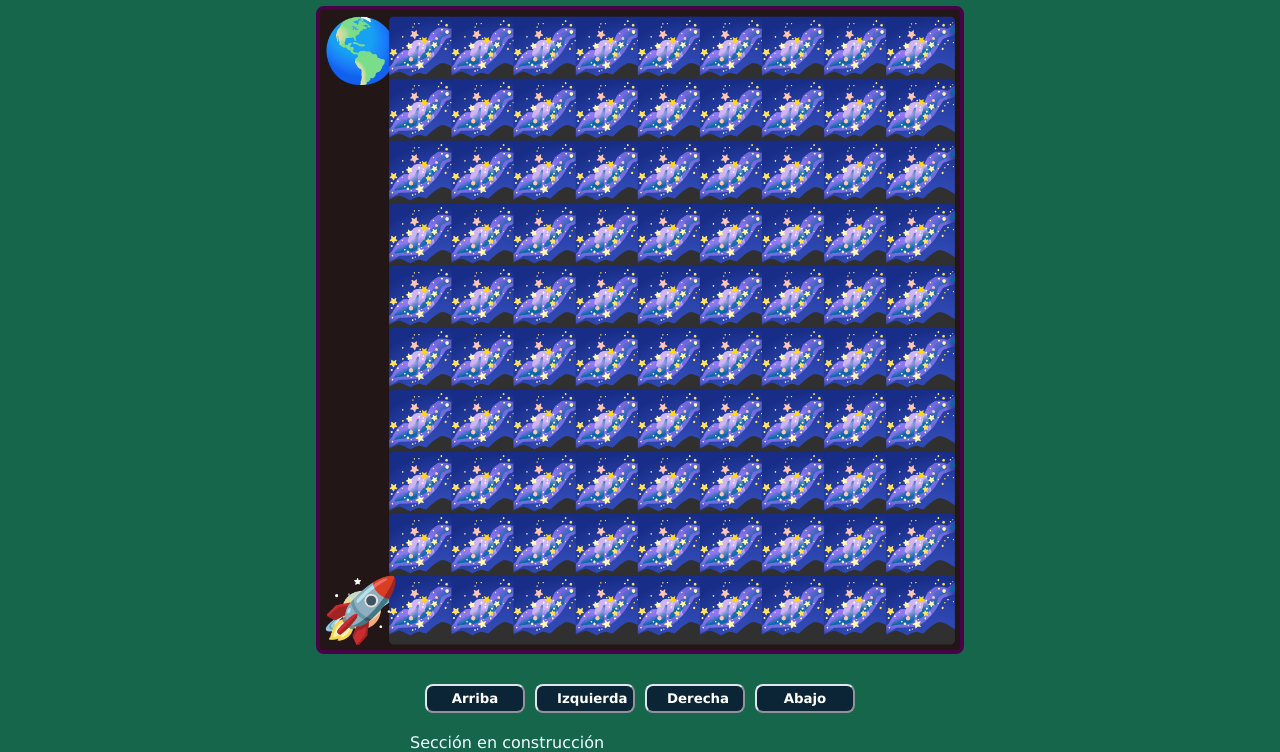
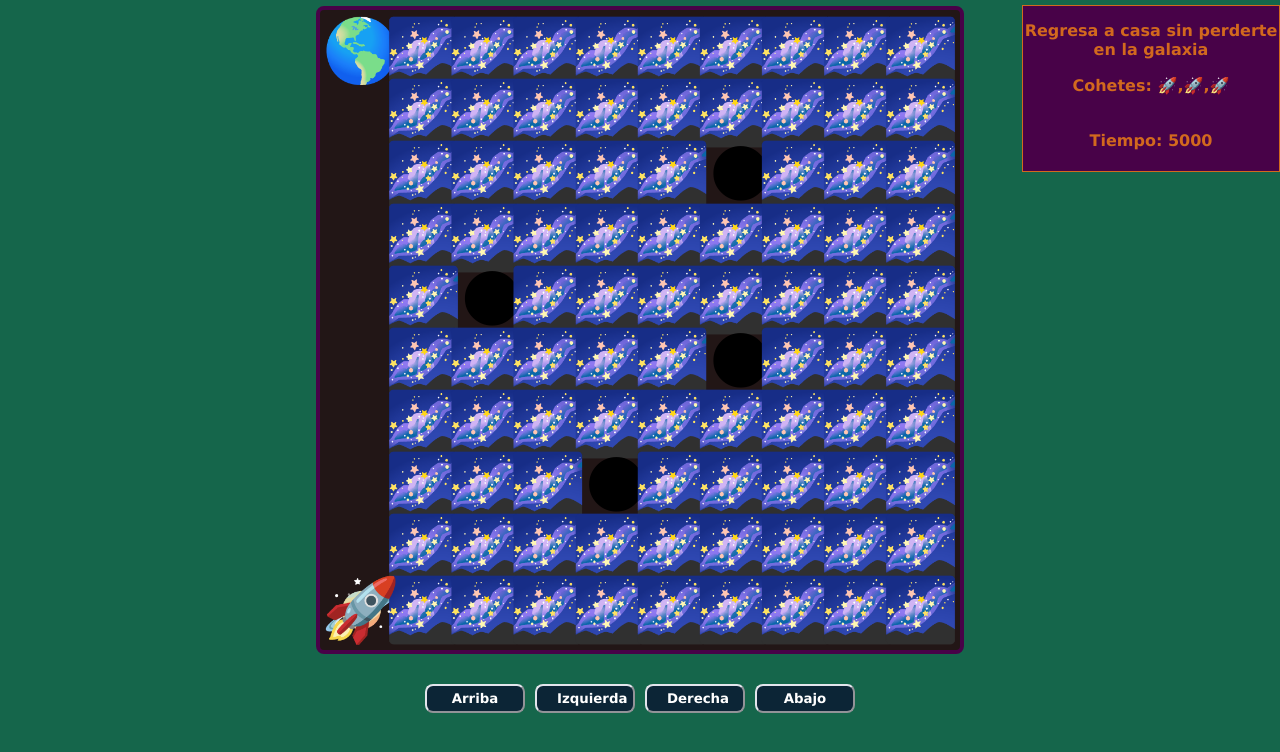
Before and after one commit to ElioDiez/Curso-Videojuego-en-JavaScript, a plain HTML site: page index.html in a window 1280 px wide. Shown: the part 75-827 px from the top of the page. After the commit the page ends 800 px from the top, so only its background shows below. Drawn offline with Linux system fonts and the light colour scheme.

Commit message:
Comienza la personalización con audio, marcador y nuevos niveles

```diff
--- a/game.js
+++ b/game.js
@@ -4,10 +4,18 @@ const btnup = document.querySelector('#up');
 const btnleft = document.querySelector('#left');
 const btndown = document.querySelector('#down');
 const btnright = document.querySelector('#right');
+const spanLives = document.querySelector('#lives');
+const spanTime = document.querySelector('#time');
+
 
 let canvasSize;
 let elementSize;
 let level = 0;
+let lives=3;
+
+let timeInterval;
+let timeStart;
+let timePlayer;
 
 const playerPosition = {
   x:undefined,
@@ -49,10 +57,16 @@ function startGame() {
     gameWin();
     return
   }
+  if (!timeStart) {
+    timeStart = Date.now();
+    timeInterval = setInterval(showTime, 100);
+  }
 
   const mapRows = map.trim().split('\n');
   const mapColums = mapRows.map(row => row.trim().split(''));
  // console.log(map,mapRows,mapColums);
+
+ showLives();
 
  obstaclePositions =[];
  game.clearRect(0,0,canvasSize, canvasSize);
@@ -113,6 +127,15 @@ function movePlayer(){
 function levelColision(){
   playerPosition.x=undefined;
   playerPosition.y=undefined;
+  lives--;
+
+
+  if(lives<=0){
+    window.alert('GAME OVER, Try again!');
+    level=0;
+    lives=4;
+    startGame();
+  }
   startGame();
 }
 function levelWin() {
@@ -125,6 +148,14 @@ function gameWin(){
   window.alert('¡LO LOGRASTES! No hay más misiones, 👩‍🚀👨‍🚀💃🕺🎊🎊')
 
 }
+function showLives() {
+  const hardsArray = Array(lives).fill(emojis['HEART'])
+  spanLives.innerHTML= hardsArray;
+};
+function showTime() {
+  spanTime.innerHTML = Date.now() - timeStart;
+}
+
 
   btnup.addEventListener('click',moveUp);
   btnleft.addEventListener('click',moveLeft);
--- a/index.html
+++ b/index.html
@@ -8,7 +8,7 @@
     <link rel="stylesheet" href="./styles.css">
 </head>
 <body>
-    <h1 class="title">Regresa a casa sin perderte en la galaxia</h1>
+    <h1 class="title">Space Odisey</h1>
     <div class="game-container">
         <canvas id="game"></canvas>
         <div class="btns">
@@ -19,7 +19,12 @@
         </div>
     </div>
     <div class="marcador">
-        <p>Sección en construcción</p>
+        <p>Regresa a casa sin perderte en la galaxia</p>
+        <p>Cohetes: <span id="lives"></span></p>
+        <p>Tiempo: <span id="time"></span></p>
+    </div>
+    <div id="audio_box">
+        <audio src="./Blues en E.wav" autoplay controls loop></audio>
     </div>
     <script src="./maps.js"></script>
     <script src="./game.js"></script>
--- a/maps.js
+++ b/maps.js
@@ -3,31 +3,36 @@ const emojis = {
     'O': '🪐',
     'X': '🌌',
     'I': '🌎',
+    'Z':'🌑',
+    'J':'🛸',
+    'K':'🛕',
+    'L':'🌕',
     'PLAYER': '🚀',
     'BOMB_COLLISION': '🔥',
     'GAME_OVER': '👎',
     'WIN': '🏆',
+    'HEART':'🚀',
   };
-  //  🚀🛸🌑🌠🌌
+  //  🚀🛸🌑🌠🌌🎈🪁🎵🎶🗿💸🦸‍♀️🧚‍♀️🧜‍♀️🤹‍♀️🛸🛰⛽🏴‍☠️🏕🏝🏡⛩🕋🛕🏰🌟🌕🌓🌖⭐🌬
   const maps = [];
   maps.push(`
     IXXXXXXXXX
     -XXXXXXXXX
+    -XXXXXZXXX
     -XXXXXXXXX
+    -XZXXXXXXX
+    -XXXXXZXXX
     -XXXXXXXXX
-    -XXXXXXXXX
-    -XXXXXXXXX
-    -XXXXXXXXX
-    -XXXXXXXXX
+    -XXXZXXXXX
     -XXXXXXXXX
     OXXXXXXXXX
   `);
   maps.push(`
     O--XXXXXXX
-    X--XXXXXXX
+    X--XXXXJXX
     XX----XXXX
     X--XX-XXXX
-    X-XXX--XXX
+    X-ZKZ--XXX
     X-XXXX-XXX
     XX--XX--XX
     XX--XXX-XX
@@ -40,9 +45,33 @@ const emojis = {
     XX----XXXX
     XX-XXXXXXX
     XX-----XXX
-    XXXXXX-XXX
+    XXZXXX-XXX
     XX-----XXX
     XX-XXXXXXX
     XX-----OXX
     XXXXXXXXXX
   `);
+  maps.push(`
+  O-----XXXX
+  XX-XX-XXXX
+  X--XX---XX
+  X-XXXXX-XX
+  X-X---X-XX
+  X---L---XX
+  XXX---XXXX
+  XXXX-XXXXX
+  XX-----IXX
+  XXXXXXXXXX
+`);
+maps.push(`
+I--XXXXXXX
+X--XXXXJXX
+XX------XX
+X--XXXXXXX
+X-ZKZ--XXX
+X-XXXX-XXX
+XX--XX--XX
+XX--XXX-XX
+XXXX---OXX
+XXXXXXXXXX
+`);
--- a/styles.css
+++ b/styles.css
@@ -47,19 +47,33 @@ canvas {
   }
 
   .marcador {
-    padding-top: 20px;
-    display: flex;
-    flex-wrap: wrap;
-    margin: 0 auto;
-    width: 80%;
+    position: absolute;
+    border:1px solid chocolate;
+    right: 0;
+    top: 80px;
+    align-items: end;
+    width: 20%;
     max-width: 460px;
+    justify-content: center;
+  }
+  #audio_box {
+    position: absolute;
+    left: 0;
+    top: 0px;
   }
 
   p {
     display: block;
     margin: 0;
     width: 100%;
+    height: 40px;
+    font-weight: bolder;
+    color: chocolate;
+    background-color: #480248;
+    text-align: center;
+    padding-top: 15px;
   }
+
 
   @media (max-width: 440px) {
     button { margin-top: 25px; }
```
Also changed, not shown: 2 other files.
